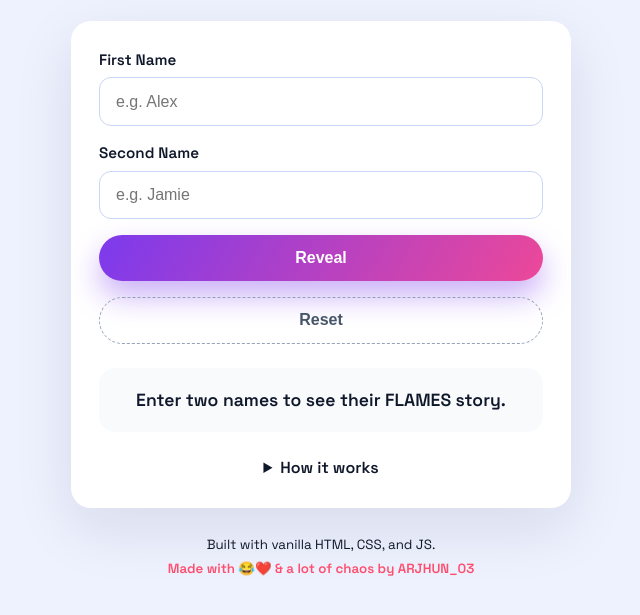
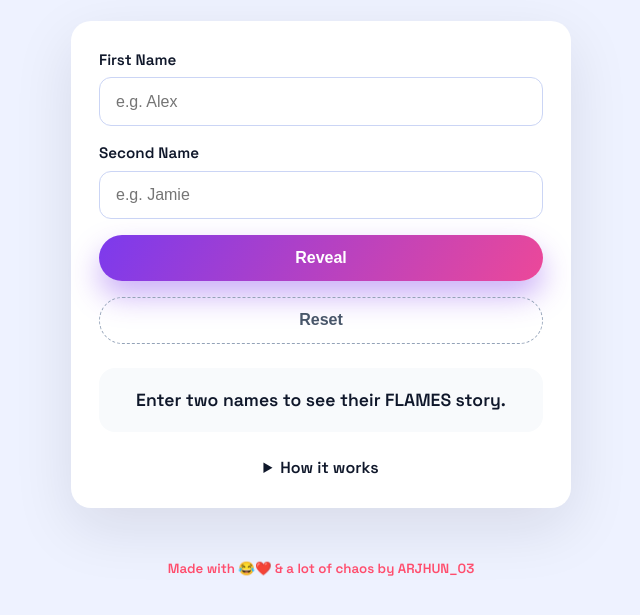
Before and after one commit to Arjhun03/FLAME, a plain HTML site: page index.html in a window 1280 px wide. Shown: the part 177-792 px from the top of the page, without its empty margins (319-959 px from the left). Drawn offline with Linux system fonts and the light colour scheme.

Commit message:
Update index.html

```diff
--- a/index.html
+++ b/index.html
@@ -66,7 +66,7 @@
 
 
         <footer>
-  <small>Built with vanilla HTML, CSS, and JS.</small>
+
   <br>
   <small style="font-weight:600; color:#ff4d6d;">
     Made with 😂❤️ & a lot of chaos by <span style="font-family: 'Space Grotesk';">ARJHUN_03</span>
```
